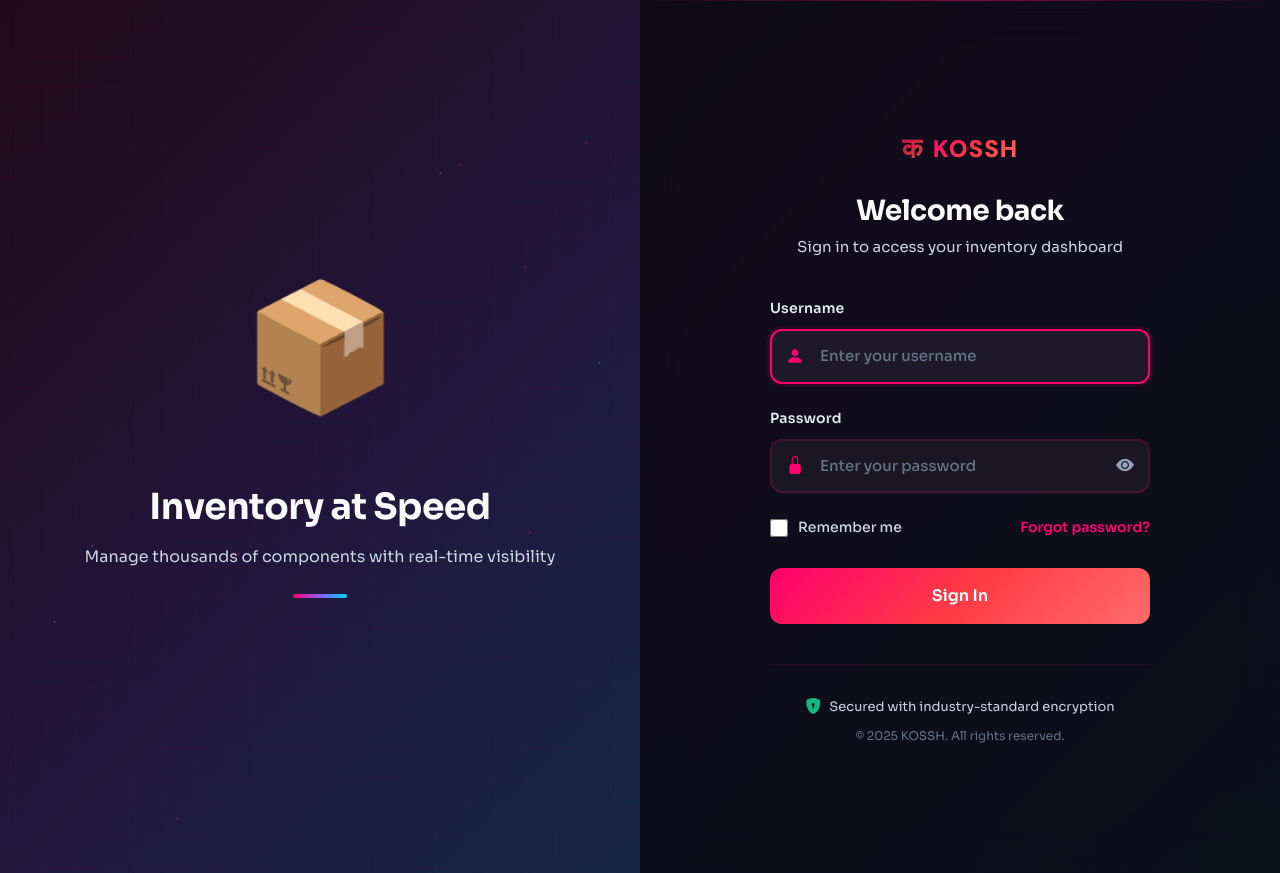
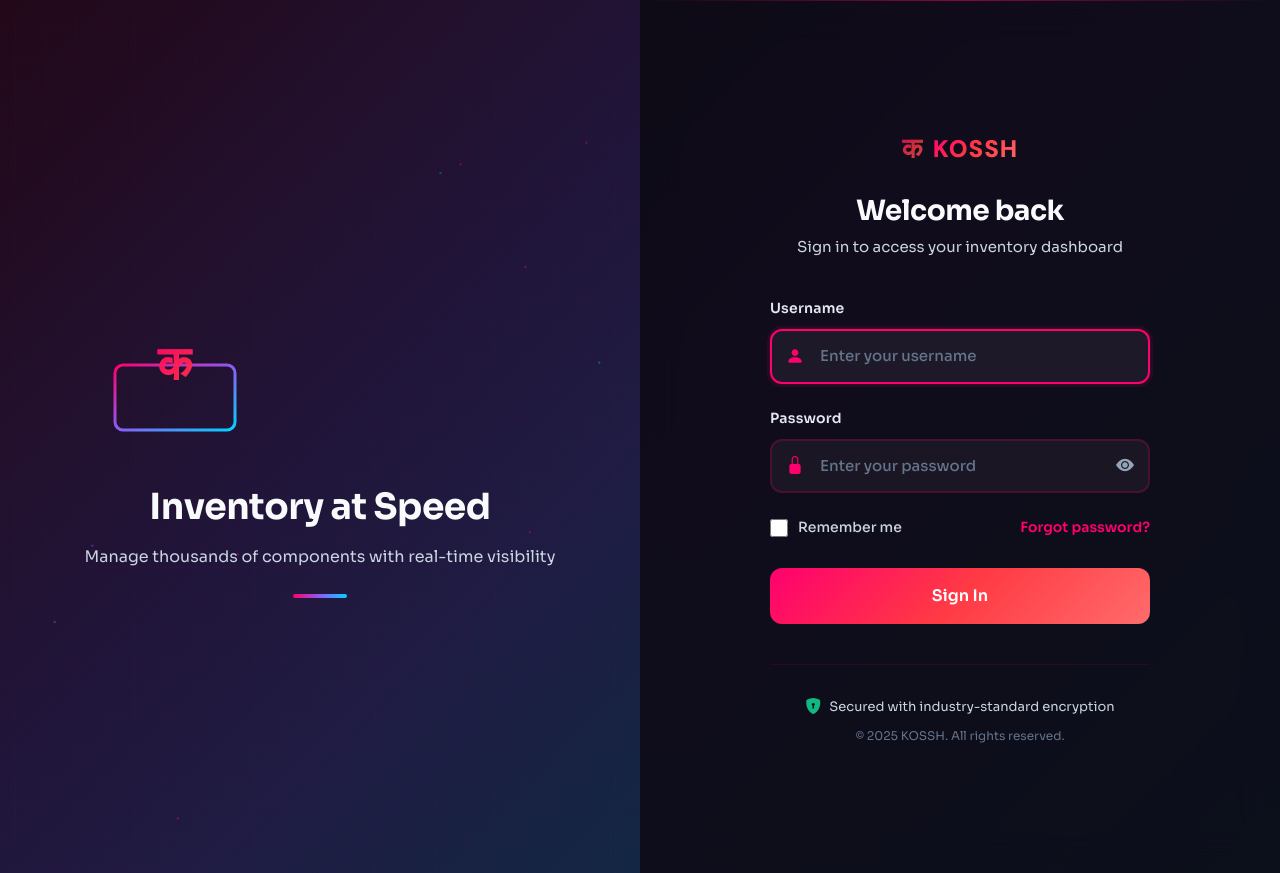
Before and after one commit to Nav228/KOSSH, a Flask app: page /login in a window 1280 px wide. Run offline with Flask 3, Linux system fonts and the light colour scheme; some libraries are stand-ins or nearby versions.

Commit message:
Replace static icon with animated box opening/closing animation
- SVG animated box with gradient stroke (red → purple → cyan)
- Box flaps open and close with smooth rotation animations
- Logo (क) appears inside box during animation and disappears as box closes
- Represents the core metaphor: opening inventory, placing items, packaging
- Smooth 4-second loop that repeats infinitely
- Multi-color gradient applied to box outline for visual appeal
- Perfectly complements "Inventory at Speed" tagline

Co-Authored-By: Claude Opus 4.7 <noreply@anthropic.com>

```diff
--- a/templates/login.html
+++ b/templates/login.html
@@ -120,15 +120,128 @@
             text-align: center;
         }
 
+        /* ===== ANIMATED BOX LOGO ===== */
         .visual-icon {
-            font-size: 120px;
+            position: relative;
+            width: 180px;
+            height: 180px;
             margin-bottom: 30px;
-            animation: floatIcon 4s ease-in-out infinite;
+            display: flex;
+            align-items: center;
+            justify-content: center;
         }
 
-        @keyframes floatIcon {
-            0%, 100% { transform: translateY(0px) scale(1); }
-            50% { transform: translateY(-20px) scale(1.05); }
+        /* SVG Box container */
+        .box-container {
+            position: absolute;
+            width: 100%;
+            height: 100%;
+        }
+
+        /* Box lines - stroke animation */
+        .box-line {
+            stroke: url(#gradientStroke);
+            stroke-width: 3;
+            fill: none;
+            stroke-linecap: round;
+            stroke-linejoin: round;
+        }
+
+        /* Left flap - opens outward */
+        .box-flap-left {
+            transform-origin: 30px 50px;
+            animation: flapLeftOpen 4s ease-in-out infinite;
+        }
+
+        @keyframes flapLeftOpen {
+            0% {
+                transform: rotateZ(0deg);
+                opacity: 1;
+            }
+            20% {
+                transform: rotateZ(-90deg);
+                opacity: 0.7;
+            }
+            40% {
+                transform: rotateZ(-90deg);
+                opacity: 0.7;
+            }
+            60% {
+                transform: rotateZ(0deg);
+                opacity: 1;
+            }
+            100% {
+                transform: rotateZ(0deg);
+                opacity: 1;
+            }
+        }
+
+        /* Right flap - opens outward */
+        .box-flap-right {
+            transform-origin: 150px 50px;
+            animation: flapRightOpen 4s ease-in-out infinite;
+        }
+
+        @keyframes flapRightOpen {
+            0% {
+                transform: rotateZ(0deg);
+                opacity: 1;
+            }
+            20% {
+                transform: rotateZ(90deg);
+                opacity: 0.7;
+            }
+            40% {
+                transform: rotateZ(90deg);
+                opacity: 0.7;
+            }
+            60% {
+                transform: rotateZ(0deg);
+                opacity: 1;
+            }
+            100% {
+                transform: rotateZ(0deg);
+                opacity: 1;
+            }
+        }
+
+        /* Logo inside box */
+        .logo-inside-box {
+            position: absolute;
+            top: 50%;
+            left: 50%;
+            transform: translate(-50%, -50%) scale(0.8);
+            font-size: 60px;
+            font-weight: 900;
+            background: linear-gradient(135deg, #ff006e, #ff3a44);
+            -webkit-background-clip: text;
+            -webkit-text-fill-color: transparent;
+            background-clip: text;
+            animation: itemInsideBox 4s ease-in-out infinite;
+            z-index: 10;
+        }
+
+        @keyframes itemInsideBox {
+            0% {
+                opacity: 0;
+                transform: translate(-50%, -50%) scale(0.4) translateY(-40px);
+            }
+            20% {
+                opacity: 1;
+                transform: translate(-50%, -50%) scale(0.8) translateY(0px);
+            }
+            40% {
+                opacity: 1;
+                transform: translate(-50%, -50%) scale(0.75) translateY(0px);
+            }
+            60% {
+                opacity: 1;
+                transform: translate(-50%, -50%) scale(0.8) translateY(0px);
+            }
+            100% {
+                opacity: 0;
+                transform: translate(-50%, -50%) scale(0.4) translateY(-40px);
+            }
         }
 
         .visual-text h2 {
@@ -534,7 +647,50 @@
         <!-- Visual Element Side -->
         <div class="login-visual">
             <div class="visual-content">
-                <div class="visual-icon">📦</div>
+                <div class="visual-icon">
+                    <svg viewBox="0 0 180 180" class="box-container">
+                        <defs>
+                            <linearGradient id="gradientStroke" x1="0%" y1="0%" x2="100%" y2="100%">
+                                <stop offset="0%" style="stop-color:#ff006e;stop-opacity:1" />
+                                <stop offset="50%" style="stop-color:#8b5cf6;stop-opacity:1" />
+                                <stop offset="100%" style="stop-color:#00d4ff;stop-opacity:1" />
+                            </linearGradient>
+                        </defs>
+
+                        <!-- Box bottom -->
+                        <rect x="30" y="90" width="120" height="65" rx="8" class="box-line" />
+
+                        <!-- Box left side -->
+                        <line x1="30" y1="90" x2="30" y2="50" class="box-line" />
+
+                        <!-- Box right side -->
+                        <line x1="150" y1="90" x2="150" y2="50" class="box-line" />
+
+                        <!-- Box back -->
+                        <line x1="30" y1="50" x2="150" y2="50" class="box-line" />
+
+                        <!-- Left flap (animated) -->
+                        <g class="box-flap-left">
+                            <line x1="30" y1="50" x2="30" y2="30" class="box-line" />
+                            <line x1="30" y1="30" x2="90" y2="30" class="box-line" />
+                            <line x1="90" y1="30" x2="90" y2="50" class="box-line" />
+                        </g>
+
+                        <!-- Right flap (animated) -->
+                        <g class="box-flap-right">
+                            <line x1="150" y1="50" x2="150" y2="30" class="box-line" />
+                            <line x1="150" y1="30" x2="90" y2="30" class="box-line" />
+                            <line x1="90" y1="30" x2="90" y2="50" class="box-line" />
+                        </g>
+
+                        <!-- Front bottom line -->
+                        <line x1="30" y1="90" x2="150" y2="90" class="box-line" />
+                    </svg>
+
+                    <!-- Logo inside box -->
+                    <div class="logo-inside-box">क</div>
+                </div>
+
                 <div class="visual-text">
                     <h2>Inventory at Speed</h2>
                     <p>Manage thousands of components with real-time visibility</p>
```
